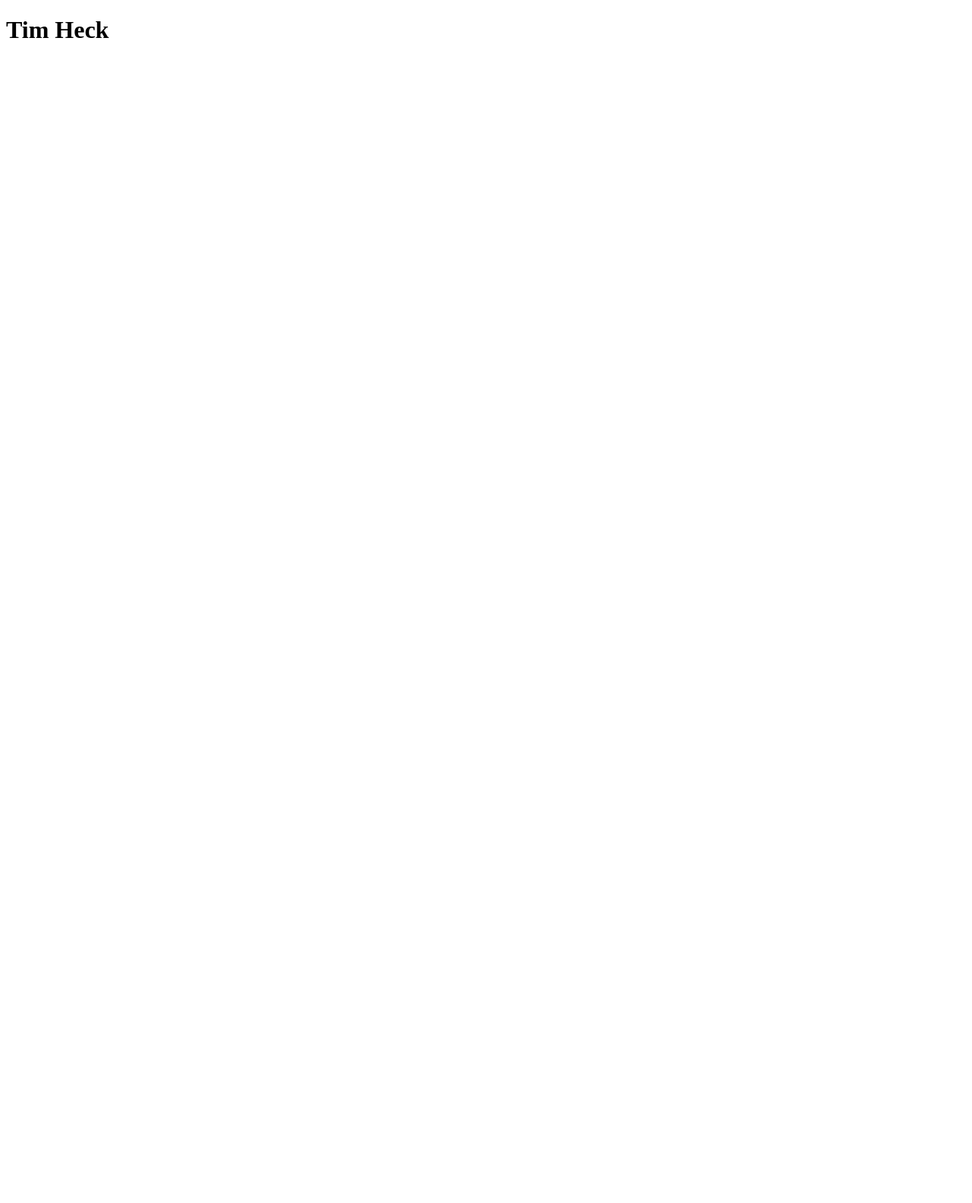
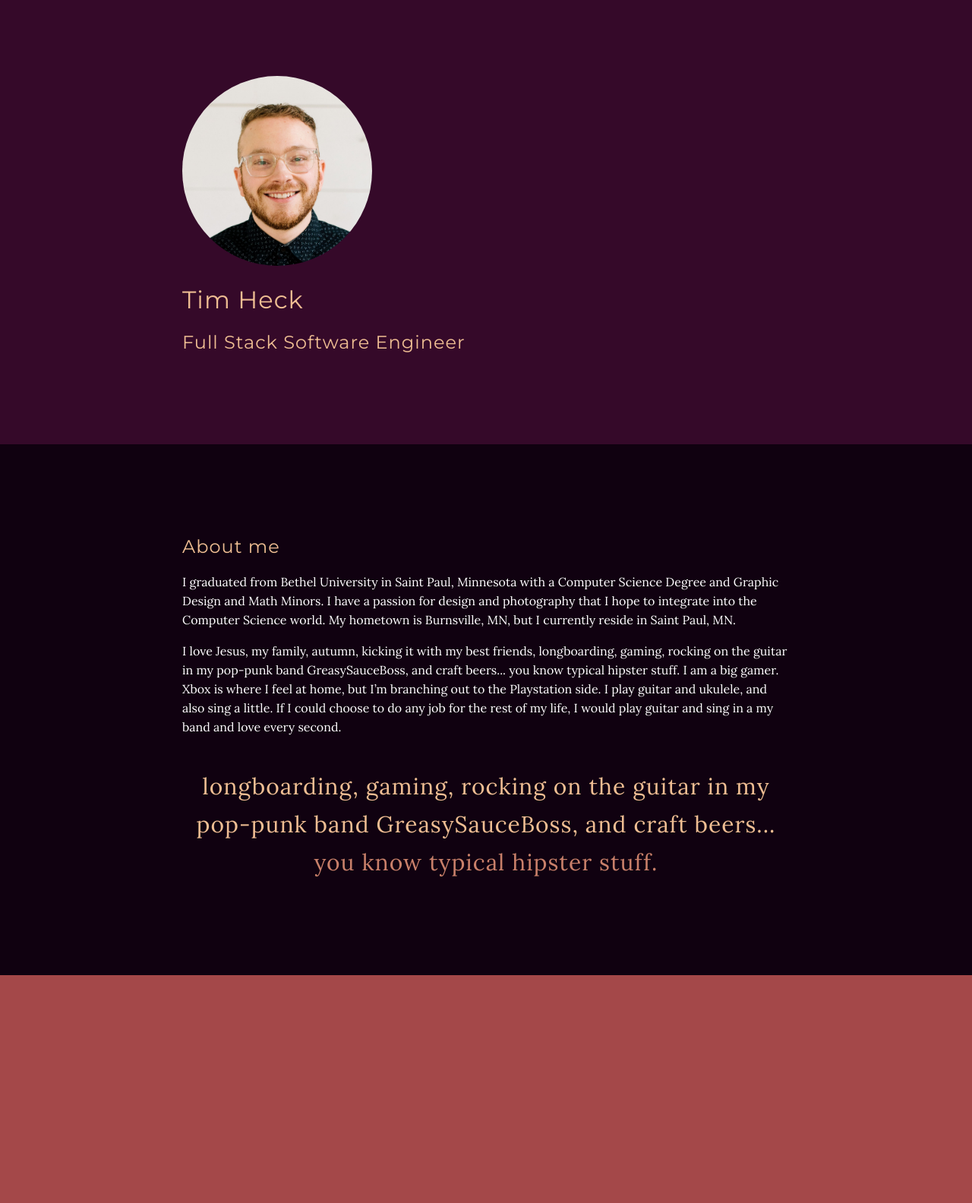
Before and after one commit to tim-heck/personal-website, a plain HTML site: page index.html in a window 1280 px wide. Shown: the whole page at 76% size. Before the commit the page ends 800 px from the top, so only its background shows below. Drawn offline with Linux system fonts and the light colour scheme.

Commit message:
header, bio, and footer placeholder

```diff
--- a/index.html
+++ b/index.html
@@ -1,15 +1,44 @@
 <!DOCTYPE html>
 <html lang="en">
+
 <head>
     <meta charset="UTF-8">
     <meta name="viewport" content="width=device-width, initial-scale=1.0">
     <meta http-equiv="X-UA-Compatible" content="ie=edge">
     <link rel="stylesheet" type="text/css" href="styles.css">
-    <title>Document</title>
+    <link href="https://fonts.googleapis.com/css?family=Lora:400,700|Montserrat:200,400,700,900&display=swap"
+        rel="stylesheet">
+    <title>Tim Heck</title>
 </head>
+
 <body>
-    <header>
-        <h1>Tim Heck</h1>
+    <header class="">
+        <div class="personal-info">
+            <div class="circle-image">
+                <img src="images/tim-heck.jpg" alt="Tim Heck" />
+            </div>
+            <h1>Tim Heck</h1>
+            <h2>Full Stack Software Engineer</h2>
+        </div>
     </header>
+    <section class="container">
+        <section class="bio">
+            <h2>About me</h2>
+            <p>I graduated from Bethel University in Saint Paul, Minnesota with a Computer Science Degree and Graphic
+                Design and Math Minors. I have a passion for design and photography that I hope to integrate into the
+                Computer Science world. My hometown is Burnsville, MN, but I currently reside in Saint Paul, MN.</p>
+            <p>I love Jesus, my family, autumn, kicking it with my best friends, longboarding, gaming, rocking on the
+                guitar in my pop-punk band GreasySauceBoss, and craft beers... you know typical hipster stuff. I am a
+                big gamer. Xbox is where I feel at home, but I’m branching out to the Playstation side. I play guitar
+                and ukulele, and also sing a little. If I could choose to do any job for the rest of my life, I would
+                play guitar and sing in a my band and love every second.</p>
+            <h2 class="center bio-extra">longboarding, gaming, rocking on the guitar in my pop-punk band
+                GreasySauceBoss, and craft beers... <span>you know typical hipster stuff.</span></h2>
+        </section>
+    </section>
+    <footer>
+
+    </footer>
 </body>
+
 </html>
--- a/styles.css
+++ b/styles.css
@@ -0,0 +1,85 @@
+body,
+html {
+    padding: 0;
+    margin: 0;
+    background-color: #100110;
+}
+
+p {
+    font-family: 'Lora', serif;
+    font-weight: 400;
+    color: #fff;
+    line-height: 25px;
+}
+
+h1,
+h2,
+h3,
+h4,
+h5,
+h6 {
+    font-family: 'Montserrat', sans-serif;
+    font-weight: 400;
+    letter-spacing: 1px;
+    color: #efbe93;
+}
+
+.circle-image {
+    width: 250px;
+    height: 250px;
+    position: relative;
+    overflow: hidden;
+    border-radius: 50%;
+    display: inline-block;
+}
+
+header {
+    padding: 100px 0;
+    background-color: #350929;
+}
+
+header h1,
+header h2 {
+    color: #efbe93;
+}
+
+header img {
+    display: inline;
+    width: 500px;
+    margin: -100px -50% 0;
+}
+
+header .personal-info {
+    margin: 0 auto;
+    max-width: 800px;
+}
+
+.center {
+    text-align: center;
+}
+
+.container {
+    margin: 0 auto;
+    max-width: 800px;
+}
+
+.bio {
+    padding: 100px 0;
+}
+
+.bio-extra {
+    margin-top: 40px;
+    font-family: 'Lora', serif;
+    line-height: 50px;
+    letter-spacing: 1px;
+    font-size: 30px;
+}
+
+.bio-extra span {
+    color: #c9806a
+}
+
+footer {
+    height: 300px;
+    background-color: #A44849;
+}
```
Also changed, not shown: images/tim-heck.jpg (added).
